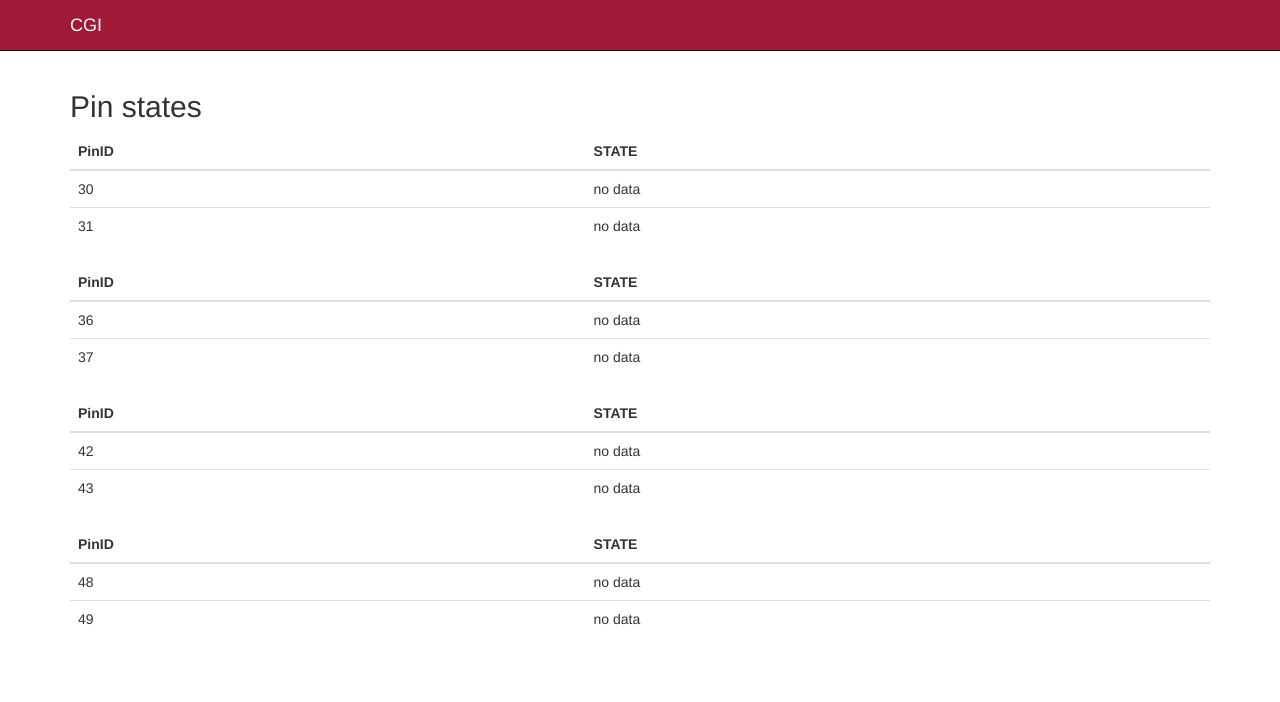
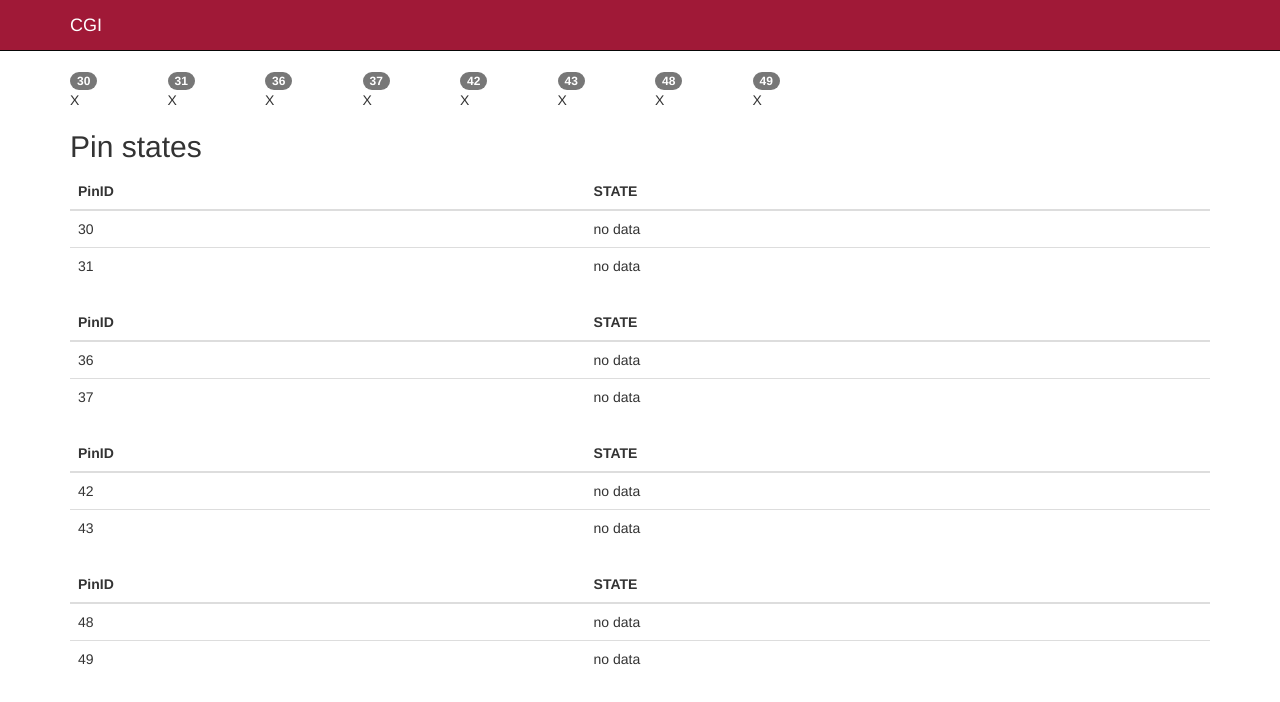
Before and after one commit to PerraiD/nodejs-escape-game, a website: page views/states.html in a window 1280 px wide. Drawn offline with Linux system fonts and the light colour scheme; files that its build step writes are made by us from their sources; no server answers; files whose address does not match are found by name.

Commit message:
badge de vision rapide d'etats des pins

```diff
--- a/public/js/custom.js
+++ b/public/js/custom.js
@@ -13,10 +13,6 @@ var hidingNumber = false;
 
 
 $(document).ready(function() {
-
-  if(confirm('Bienvenu')){
-    toggleFullScreen();
-  }
 
 
   $('#particles').particleground({
--- a/public/js/states.js
+++ b/public/js/states.js
@@ -17,14 +17,16 @@ $(document).ready(function() {
     if(obj.state){
         $('#state'+obj.pinId).css("font-weight","normal");
         $('#state'+obj.pinId).html('connected');
-        $('#state'+obj.pinId).fadeTo( 1500 , 1, function() {});
         $('#state'+obj.pinId).parent().removeClass('danger');
+
+        $('#state'+obj.pinId).html('OK');
 
     }else{
         $('#state'+obj.pinId).css("font-weight","bold");
         $('#state'+obj.pinId).html('disconnected');
-        $('#state'+obj.pinId).fadeTo( 1500 , 1, function() {});
         $('#state'+obj.pinId).parent().addClass('danger');
+
+        $('#state'+obj.pinId).html('X');
     }
   });
 
--- a/views/states.html
+++ b/views/states.html
@@ -13,6 +13,7 @@
 
     <!-- Bootstrap Core CSS -->
     <link href="css/bootstrap.min.css" rel="stylesheet">
+     <link href="css/states.css" rel="stylesheet">
 
     <!-- Custom CSS -->
     <style>
@@ -55,6 +56,68 @@
 
     <!-- Page Content -->
     <div class="container">
+        <div class="row badge-state">
+            <div class="col-xs-1">
+                <span class="badge badge-30">
+                    30
+                </span>
+            </div>
+            <div class="col-xs-1">
+                <span class="badge badge-31">
+                    31
+                </span>
+            </div>
+            <div class="col-xs-1">
+                <span class="badge badge-36">
+                    36
+                </span>
+            </div>
+            <div class="col-xs-1">
+                <span class="badge badge-37">
+                    37
+                </span>
+            </div>
+            <div class="col-xs-1">
+                <span class="badge badge-42">
+                    42
+                </span>
+            </div>
+            <div class="col-xs-1">
+                <span class="badge badge-43">
+                    43
+                </span>
+            </div>
+            <div class="col-xs-1">
+                <span class="badge badge-48">
+                    48
+                </span>
+            </div>
+            <div class="col-xs-1">
+                <span class="badge badge-49">
+                    49
+                </span>
+            </div>
+        </div>
+        <div class="row badge-state">
+            <div id="badge-30" class="col-xs-1">X</div>
+            <div id="badge-31" class="col-xs-1">X</div>
+            <div id="badge-36" class="col-xs-1">X</div>
+            <div id="badge-37" class="col-xs-1">X</div>
+            <div id="badge-42" class="col-xs-1">X</div>
+            <div id="badge-43" class="col-xs-1">X</div>
+            <div id="badge-48" class="col-xs-1">X</div>
+            <div id="badge-49" class="col-xs-1">X</div>
+        </div>
+
+
+
+
+
+
+
+
+
+
         <h2>Pin states</h2>
         <div class="table-responsive">
             <table class="table">
```
